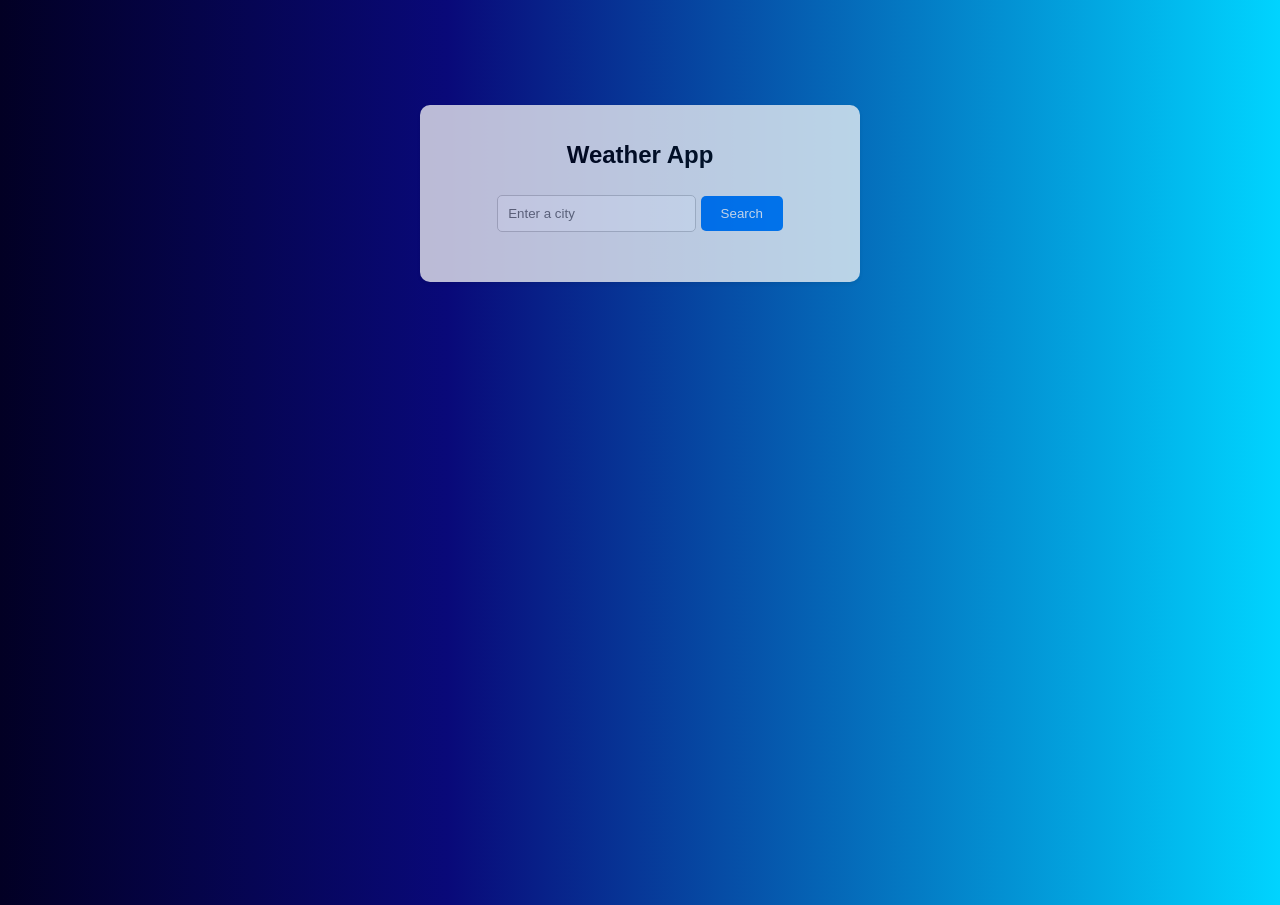
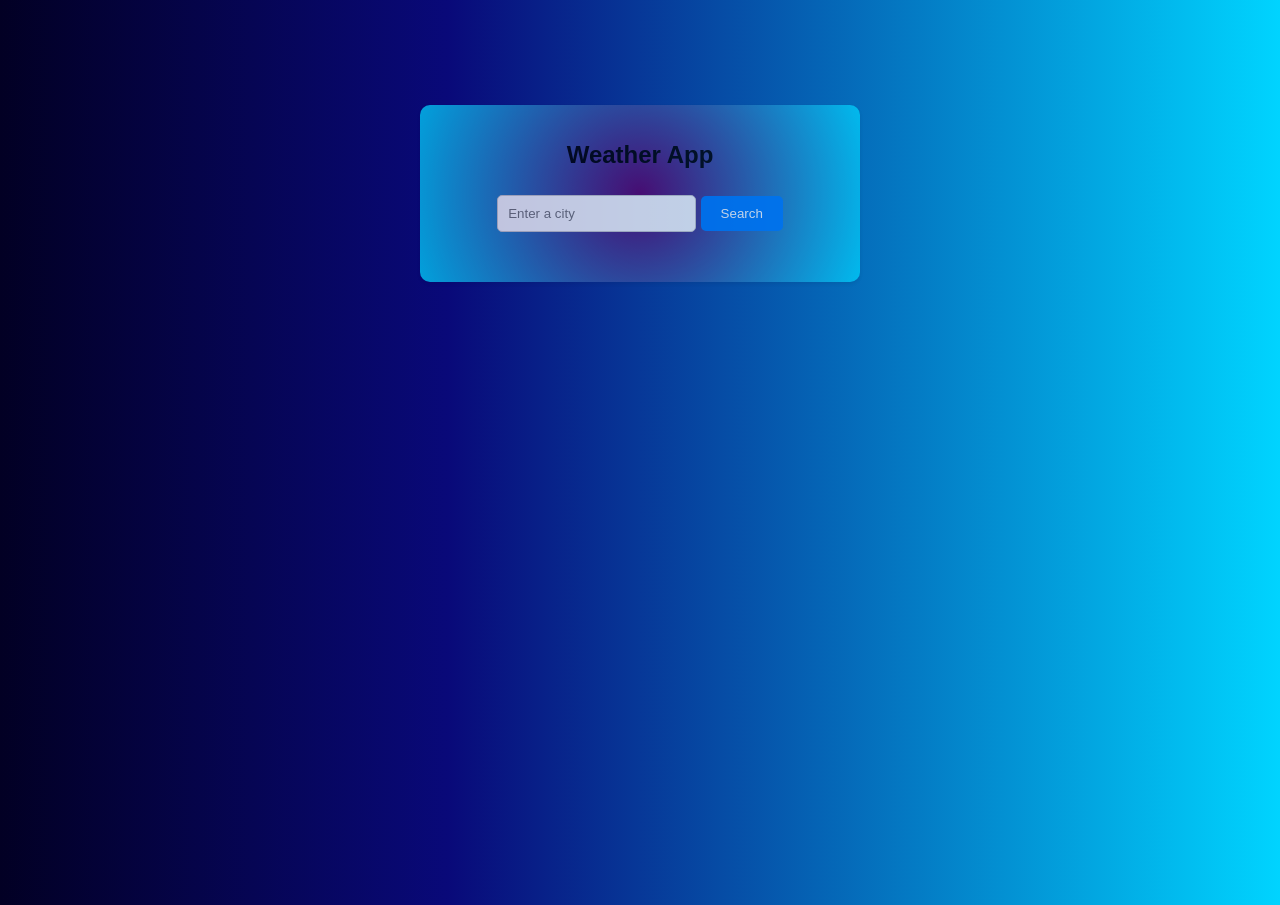
Before and after one commit to KyleCRobinson/WeatherApp, a plain HTML site: page index.html in a window 1280 px wide. Drawn offline with Linux system fonts and the light colour scheme.

Commit message:
gradient upgrade

```diff
--- a/styles.css
+++ b/styles.css
@@ -12,7 +12,8 @@ body {
 .container {
     max-width: 400px;
     margin: 0 auto;
-    background-color: #f7f7f7;
+    /*background-color: #f7f7f7;*/
+    background-image: radial-gradient(circle, #5c0067 0%, #00d4ff 100%);
     text-align: center;
     margin-top: 105px;
     padding: 20px;
```
